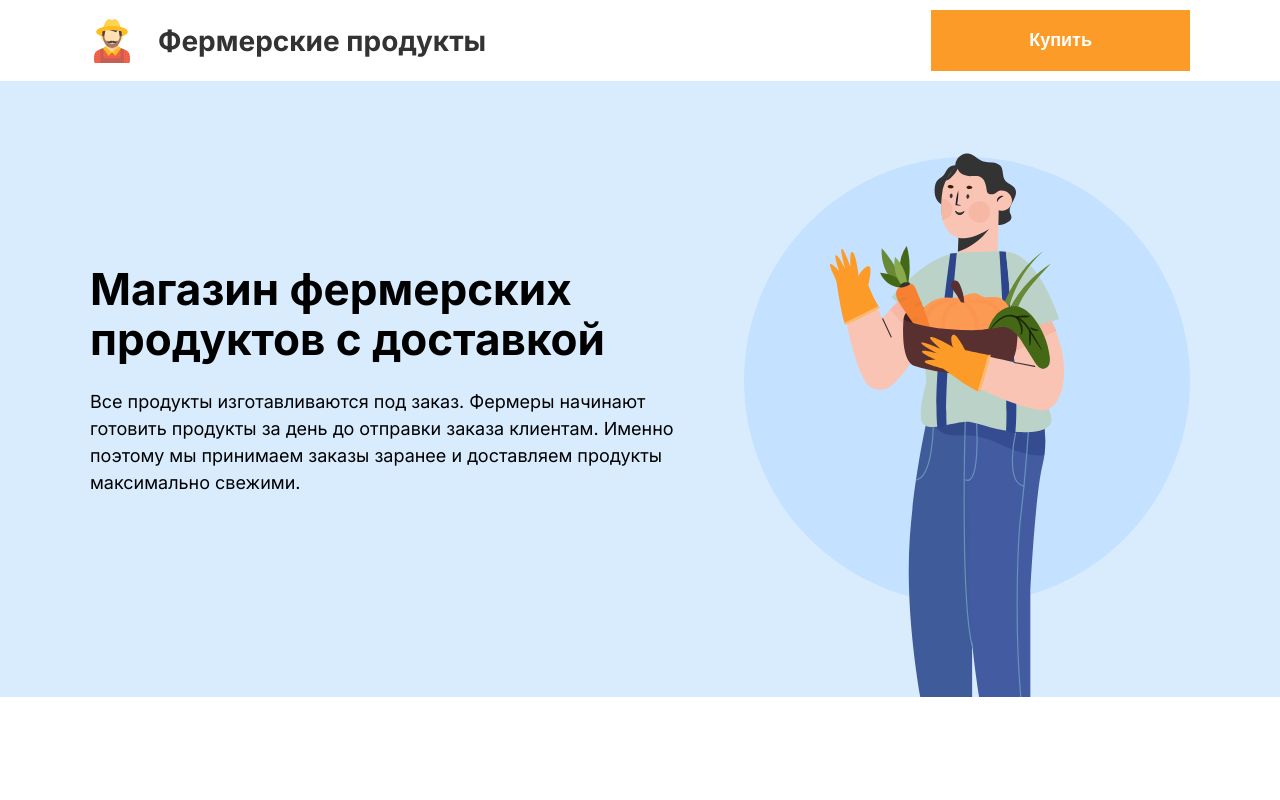
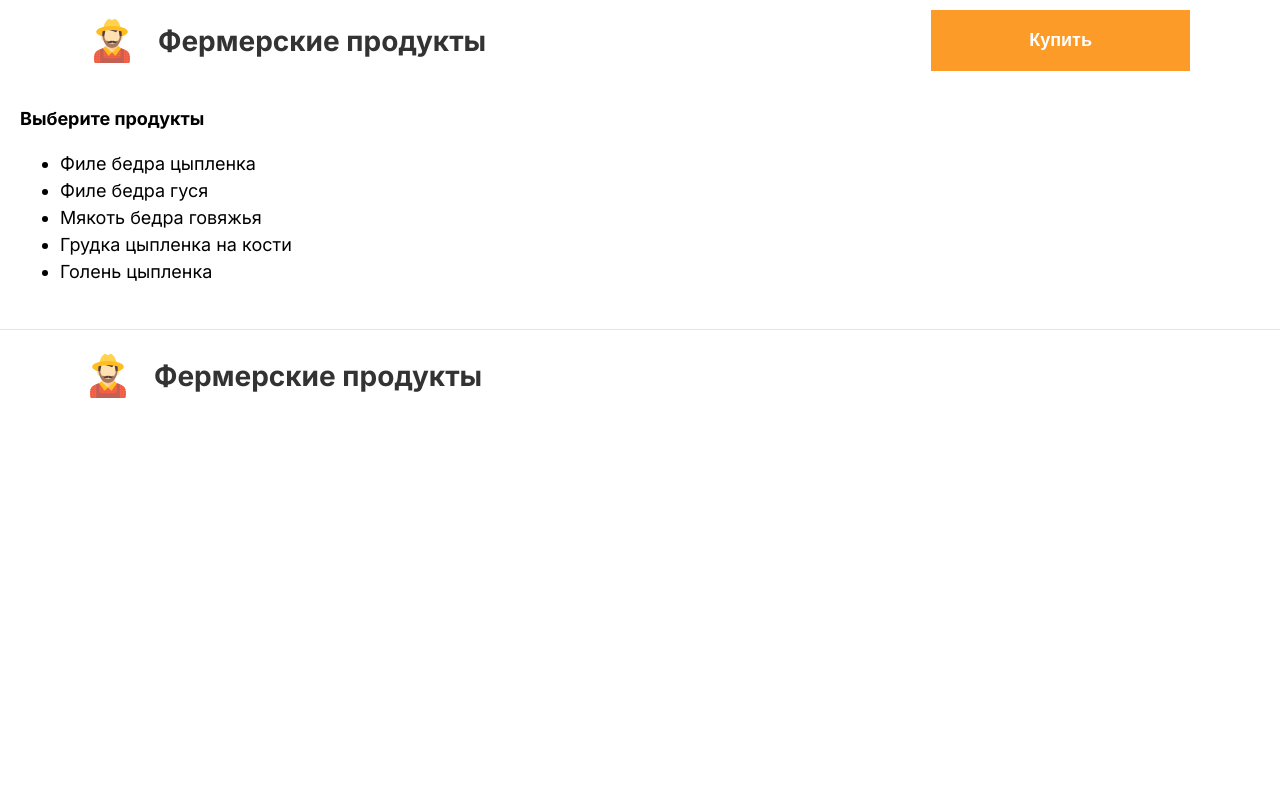
Before and after one commit to SerIBuy/farm-products, a React (Create React App) app: page / in a window 1280 px wide. Shown: the top 800 px of the page. Built offline with nearby package versions, Linux system fonts and the light colour scheme.

Commit message:
began to design buy page

```diff
--- a/src/components/app/App.js
+++ b/src/components/app/App.js
@@ -1,14 +1,14 @@
-import { productsData } from '../../mocks/mocks';
-import PageWrapper from '../layout/page-wrapper/PageWrapper';
-import { GlobalStyle } from './styles';
+import { featuresData } from "../../mocks/mocks";
+import PageWrapper from "../layout/page-wrapper/PageWrapper";
+import { GlobalStyle } from "./styles";
 
 function App() {
   return (
     <>
-    <GlobalStyle />
-    <PageWrapper products={productsData} />
+      <GlobalStyle />
+      <PageWrapper features={featuresData} />
     </>
-  )
+  );
 }
 
 export default App;
--- /dev/null
+++ b/src/components/blocks/filter/Filter.jsx
@@ -0,0 +1,17 @@
+import StyledFilter from "./styled";
+import Title from "../../ui/titles/Title";
+
+export default function Filter({ products }) {
+  return (
+    <StyledFilter>
+      <Title hstyle="small">Выберите продукты</Title>
+      <form action="">
+        <ul>
+          {products &&
+            products.length &&
+            products.map((product) => <li>{product.title}</li>)}
+        </ul>
+      </form>
+    </StyledFilter>
+  );
+}
--- /dev/null
+++ b/src/components/blocks/filter/styled.jsx
@@ -0,0 +1,7 @@
+import styled from "styled-components";
+
+const StyledFilter = styled.div`
+  padding: 24px 20px 26px;
+`;
+
+export default StyledFilter;
--- a/src/components/blocks/products-features/ProductsFeatures.jsx
+++ b/src/components/blocks/products-features/ProductsFeatures.jsx
@@ -7,14 +7,14 @@ import {
   ProductsFeaturesItem,
 } from "./styled";
 
-export default function ProductsFeatures({ products }) {
+export default function ProductsFeatures({ features }) {
   return (
     <StyledProductsFeatures>
       <Title hstyle="medium">Почему фермерские продукты лучше?</Title>
       <ProductsfeaturesList>
-        {products.map((product) => (
-          <ProductsFeaturesItem type={product.type} key={product.id}>
-            <FeatureItem {...product} />
+        {features.map((feature) => (
+          <ProductsFeaturesItem type={feature.type} key={feature.id}>
+            <FeatureItem {...feature} />
           </ProductsFeaturesItem>
         ))}
       </ProductsfeaturesList>
--- a/src/components/layout/page-wrapper/PageWrapper.jsx
+++ b/src/components/layout/page-wrapper/PageWrapper.jsx
@@ -1,4 +1,5 @@
 import MainPage from "../../pages/main-page/MainPage";
+import BuyPage from "../../pages/buy-page/BuyPage";
 import Footer from "../footer/Footer";
 import Header from "../header/Header";
 
@@ -7,9 +8,8 @@ export default function PageWrapper({ ...props }) {
     <>
       <div>
         <Header />
-        <main>
-          <MainPage {...props} />
-        </main>
+        {/* <MainPage {...props} /> */}
+        <BuyPage {...props} />
         <Footer />
       </div>
     </>
--- a/src/components/pages/buy-page/BuyPage.jsx
+++ b/src/components/pages/buy-page/BuyPage.jsx
@@ -1,5 +1,11 @@
+import { MainBuyPage } from "./styled";
+import Filter from "../../blocks/filter/Filter";
+import { products } from "../../../mocks/mocks";
+
 export default function BuyPage() {
-    return (
-
-    )
+  return (
+    <MainBuyPage>
+      <Filter products={products} />
+    </MainBuyPage>
+  );
 }
--- /dev/null
+++ b/src/components/pages/buy-page/styled.jsx
@@ -0,0 +1,5 @@
+import styled from "styled-components";
+
+export const MainBuyPage = styled.main`
+  display: grid;
+`;
--- a/src/components/pages/main-page/MainPage.jsx
+++ b/src/components/pages/main-page/MainPage.jsx
@@ -1,11 +1,11 @@
 import About from "../../blocks/about/About";
-import Products from "../../blocks/products-features/ProductsFeatures";
+import ProductsFeatures from "../../blocks/products-features/ProductsFeatures";
 
-export default function MainPage({ products }) {
+export default function MainPage({ features }) {
   return (
-    <>
+    <main>
       <About />
-      <Products products={products} />
-    </>
+      <ProductsFeatures features={features} />
+    </main>
   );
 }
--- a/src/mocks/mocks.js
+++ b/src/mocks/mocks.js
@@ -1,34 +1,131 @@
-export const productsData = [
+export const featuresData = [
   {
     id: 0,
-        name: 'Еда намного вкуснее',
-        description: 'Домашняя колбаса из мяса, соли и специй и колбаса из магазина — два настолько разных продукта, что они даже не родственники',
-        type: 'FARM',
-        image: 'delicious-meat.svg',
-        alt: 'Тарелка с вилкой и ножом'
+    name: "Еда намного вкуснее",
+    description:
+      "Домашняя колбаса из мяса, соли и специй и колбаса из магазина — два настолько разных продукта, что они даже не родственники",
+    type: "FARM",
+    image: "delicious-meat.svg",
+    alt: "Тарелка с вилкой и ножом",
   },
   {
     id: 1,
-        name: 'Просроченные продукты',
-        description: 'Из-за большого количество товара сотрудники магазинов не успевают своевременно производить замену товара',
-        type: 'STORE',
-        image: 'overdue-products.svg',
-        alt: 'Продукты измагазина'
+    name: "Просроченные продукты",
+    description:
+      "Из-за большого количество товара сотрудники магазинов не успевают своевременно производить замену товара",
+    type: "STORE",
+    image: "overdue-products.svg",
+    alt: "Продукты измагазина",
   },
   {
     id: 2,
-        name: 'Натуральные продукты',
-        description: 'Поставляем местные органические продукты выращенные без пестицидов и химических удобрений.',
-        type: 'FARM',
-        image: 'natural-products.svg',
-        alt: 'Зеленый стебелек'
+    name: "Натуральные продукты",
+    description:
+      "Поставляем местные органические продукты выращенные без пестицидов и химических удобрений.",
+    type: "FARM",
+    image: "natural-products.svg",
+    alt: "Зеленый стебелек",
   },
   {
     id: 3,
-        name: 'Некачественное мясо',
-        description: 'Мясные полуфабрикаты, в которых содержится чрезмерно много натрия, вредных жиров, консервантов',
-        type: 'STORE',
-        image: 'bad-meat.svg',
-        alt: 'Кусок мяса'
-    }
-]
+    name: "Некачественное мясо",
+    description:
+      "Мясные полуфабрикаты, в которых содержится чрезмерно много натрия, вредных жиров, консервантов",
+    type: "STORE",
+    image: "bad-meat.svg",
+    alt: "Кусок мяса",
+  },
+];
+
+export const products = [
+  {
+    id: 0,
+    title: "Филе бедра цыпленка",
+    description:
+      "Филе бедра без кожи и кости. Птица содержится в свободных птичниках, выращивается на натуральных зерновых кормах, что влияет положительно на вкус мяса. Филейная часть бедра обладает насыщенным вкусом и мясным ароматом.",
+    characteristics: {
+      weight: "0,7 кг. (595-805 г.).",
+      expirationDate: "6 суток",
+      breed: "КОББ 500.",
+      origin: "Тверская область",
+    },
+    properties: {
+      energyValue: "135 ккал./565 кДж.",
+      nutritionalValue:
+        "белки - 13,8 г., жиры - 8,7 г., углеводы - 0 г.; на 100 г.",
+    },
+    pricePerWeight: "400 руб. / 700 гр.",
+  },
+  {
+    id: 0,
+    title: "Филе бедра гуся",
+    description:
+      "Филе бедра без кожи и кости. Птица содержится в свободных птичниках, выращивается на натуральных зерновых кормах, что влияет положительно на вкус мяса. Филейная часть бедра обладает насыщенным вкусом и мясным ароматом.",
+    characteristics: {
+      weight: "0,7 кг. (595-805 г.).",
+      expirationDate: "6 суток",
+      breed: "КОББ 500.",
+      origin: "Тверская область",
+    },
+    properties: {
+      energyValue: "135 ккал./565 кДж.",
+      nutritionalValue:
+        "белки - 13,8 г., жиры - 8,7 г., углеводы - 0 г.; на 100 г.",
+    },
+    pricePerWeight: "400 руб. / 700 гр.",
+  },
+  {
+    id: 0,
+    title: "Мякоть бедра говяжья",
+    description:
+      "Филе бедра без кожи и кости. Птица содержится в свободных птичниках, выращивается на натуральных зерновых кормах, что влияет положительно на вкус мяса. Филейная часть бедра обладает насыщенным вкусом и мясным ароматом.",
+    characteristics: {
+      weight: "0,7 кг. (595-805 г.).",
+      expirationDate: "6 суток",
+      breed: "КОББ 500.",
+      origin: "Тверская область",
+    },
+    properties: {
+      energyValue: "135 ккал./565 кДж.",
+      nutritionalValue:
+        "белки - 13,8 г., жиры - 8,7 г., углеводы - 0 г.; на 100 г.",
+    },
+    pricePerWeight: "400 руб. / 700 гр.",
+  },
+  {
+    id: 0,
+    title: "Грудка цыпленка на кости",
+    description:
+      "Филе бедра без кожи и кости. Птица содержится в свободных птичниках, выращивается на натуральных зерновых кормах, что влияет положительно на вкус мяса. Филейная часть бедра обладает насыщенным вкусом и мясным ароматом.",
+    characteristics: {
+      weight: "0,7 кг. (595-805 г.).",
+      expirationDate: "6 суток",
+      breed: "КОББ 500.",
+      origin: "Тверская область",
+    },
+    properties: {
+      energyValue: "135 ккал./565 кДж.",
+      nutritionalValue:
+        "белки - 13,8 г., жиры - 8,7 г., углеводы - 0 г.; на 100 г.",
+    },
+    pricePerWeight: "400 руб. / 700 гр.",
+  },
+  {
+    id: 0,
+    title: "Голень цыпленка",
+    description:
+      "Филе бедра без кожи и кости. Птица содержится в свободных птичниках, выращивается на натуральных зерновых кормах, что влияет положительно на вкус мяса. Филейная часть бедра обладает насыщенным вкусом и мясным ароматом.",
+    characteristics: {
+      weight: "0,7 кг. (595-805 г.).",
+      expirationDate: "6 суток",
+      breed: "КОББ 500.",
+      origin: "Тверская область",
+    },
+    properties: {
+      energyValue: "135 ккал./565 кДж.",
+      nutritionalValue:
+        "белки - 13,8 г., жиры - 8,7 г., углеводы - 0 г.; на 100 г.",
+    },
+    pricePerWeight: "400 руб. / 700 гр.",
+  },
+];
```
Lines whose indentation alone changed are shown as unchanged.
